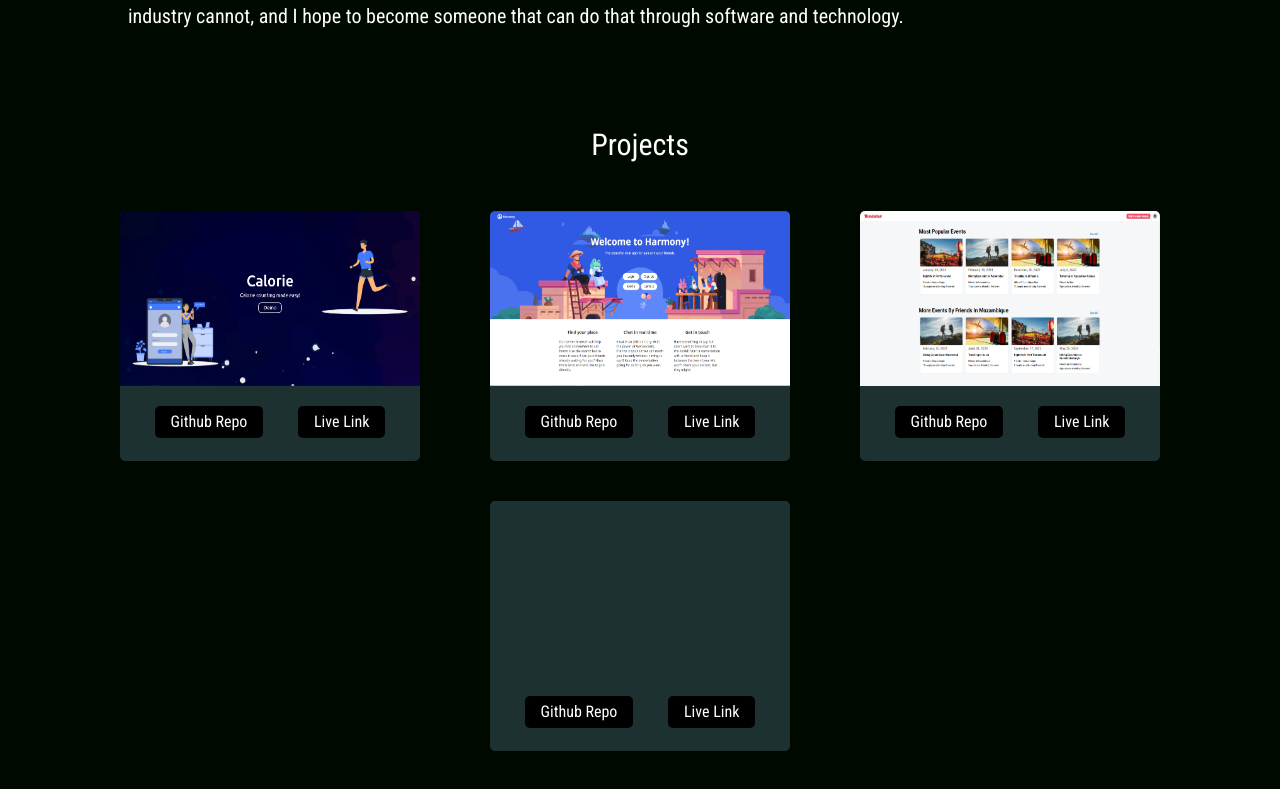
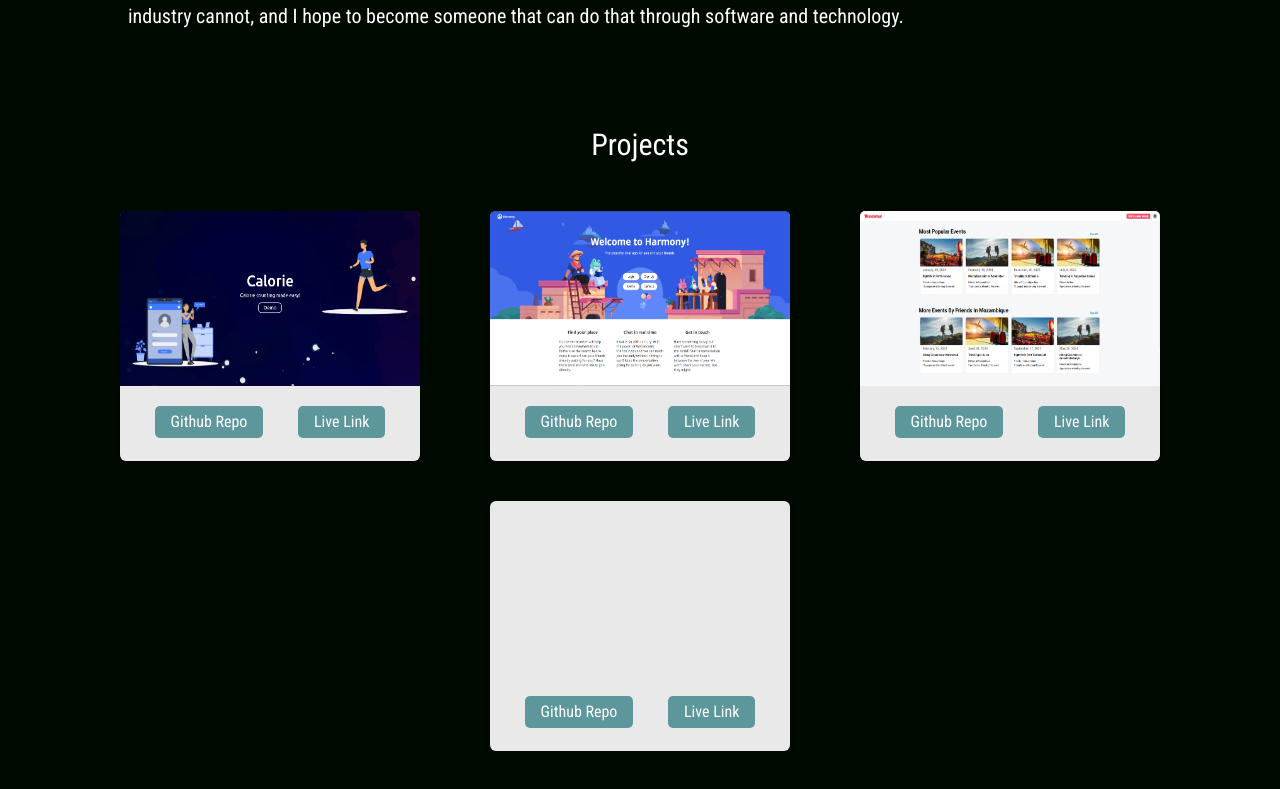
Before and after one commit to jiezheng2020/jiezheng2020.github.io, a React (Create React App) app: page / in a window 1280 px wide. Shown: the part 1023-1812 px from the top of the page. Built offline with nearby package versions, Linux system fonts and the light colour scheme.

Commit message:
projects css finalizing

```diff
--- a/src/components/Projects/Projects.css
+++ b/src/components/Projects/Projects.css
@@ -17,10 +17,15 @@
 }
 .project-container {
   height: 250px;
-  border-radius: 5px;
+  border-radius: 6px;
   width: 300px;
-  background-color: #1e3131;
+  background-color: #e9e9e9;
   margin-top: 40px;
+  transition: transform 0.2s ease;
+}
+
+.project-container:hover {
+  transform: translateY(5px);
 }
 
 .proj-links {
@@ -31,7 +36,7 @@
 .proj-links > a {
   padding: 4px 16px;
   border-radius: 5px;
-  background-color: #000000;
+  background-color: #5d979b;
 }
 
 .proj-links > a:hover {
```
